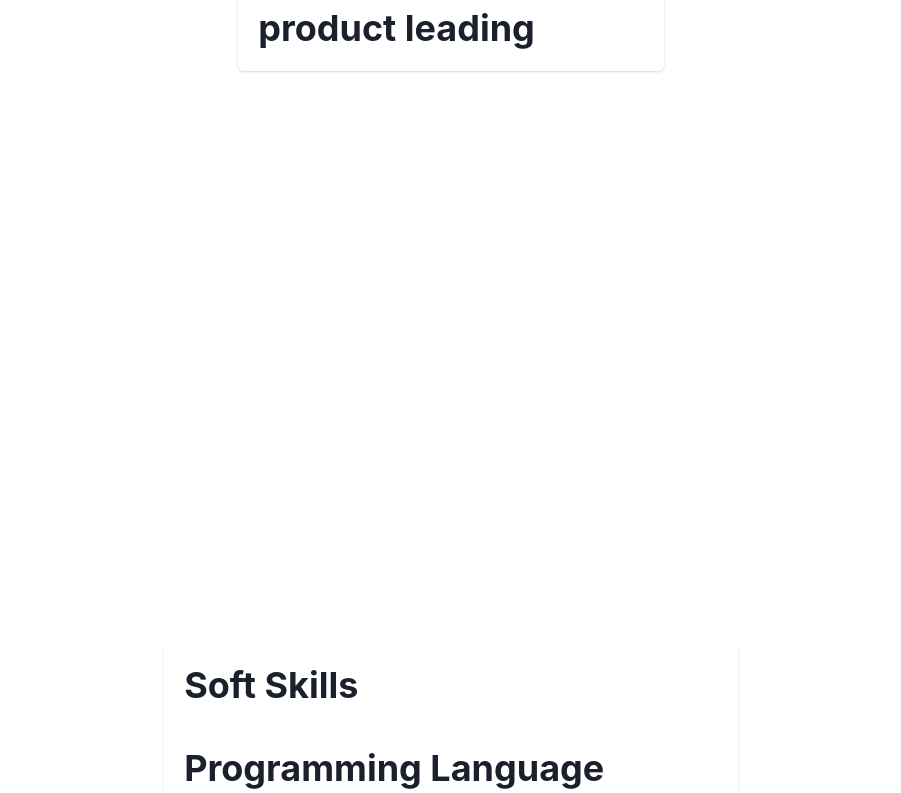
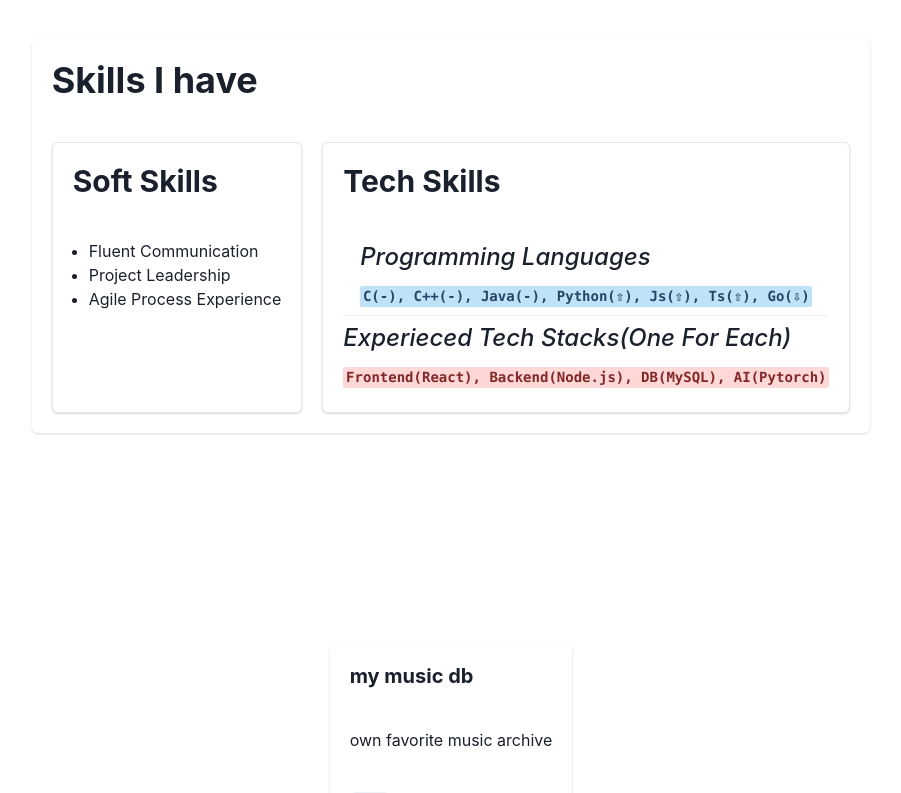
Before and after one commit to minusmo/abstract, a React (Vite) app: page / in a window 1280 px wide. Shown: the part 1780-2573 px from the top of the page, without its empty margins (189-1090 px from the left). Built offline with nearby package versions, Linux system fonts and the light colour scheme.

Commit message:
feat(skills): implement skills

```diff
--- a/src/App.tsx
+++ b/src/App.tsx
@@ -13,6 +13,7 @@ import NavigationBar from './widgets/navigationBar';
 import Projects from './widgets/projects';
 import SoftSkills from './widgets/softSkills';
 import TechSkills from './widgets/techSkills';
+import Skills from './widgets/skills';
 
 const textFontSizes = [16, 18, 24, 30];
 
@@ -36,8 +37,7 @@ const App: FC = () => {
         {/*/>*/}
         <Interests />
         <FeaturedCourses />
-        <SoftSkills softSkills={['fluent communication', 'product leading']} />
-        <TechSkills />
+        <Skills />
         <Projects projects={projects} />
         <Contact />
       </VStack>
--- /dev/null
+++ b/src/widgets/skills/index.tsx
@@ -0,0 +1,9 @@
+import React, { FC } from 'react';
+import SkillsPresenter from './presenter';
+
+interface ISkillsContainer {}
+const SkillsContainer: FC<ISkillsContainer> = ({}: ISkillsContainer) => {
+  return <SkillsPresenter />;
+};
+
+export default SkillsContainer;
--- /dev/null
+++ b/src/widgets/skills/presenter.tsx
@@ -0,0 +1,102 @@
+import { motion } from 'framer-motion';
+import React, { FC } from 'react';
+
+import {
+  Card,
+  CardBody,
+  CardHeader,
+  Center,
+  Code,
+  Divider,
+  Heading,
+  Image,
+  List,
+  ListItem,
+  SimpleGrid,
+  Stat,
+  StatLabel,
+  StatNumber,
+  Text,
+  UnorderedList,
+  VStack,
+  Wrap,
+  WrapItem,
+} from '@chakra-ui/react';
+
+const SkillsPresenter: FC = () => (
+  <motion.div
+    initial={{ opacity: 0 }}
+    whileInView={{ opacity: 1 }}
+    transition={{ duration: 3 }}
+    viewport={{ once: false }}
+  >
+    <Center w="100vw" h="100vh">
+      <Card>
+        <CardHeader>
+          <Heading>Skills I have</Heading>
+        </CardHeader>
+        <CardBody>
+          <Wrap spacing={5}>
+            <WrapItem>
+              <Card variant="outline" width="100%" h={'100%'}>
+                <CardHeader>
+                  <Heading as="h2" fontSize="3xl">
+                    Soft Skills
+                  </Heading>
+                </CardHeader>
+                <CardBody>
+                  <UnorderedList>
+                    <ListItem>Fluent Communication</ListItem>
+                    <ListItem>Project Leadership</ListItem>
+                    <ListItem>Agile Process Experience</ListItem>
+                  </UnorderedList>
+                </CardBody>
+              </Card>
+            </WrapItem>
+            <WrapItem>
+              <Card variant="outline" width="100%" h={'100%'}>
+                <CardHeader>
+                  <Heading as="h2" fontSize="3xl">
+                    Tech Skills
+                  </Heading>
+                </CardHeader>
+                <CardBody>
+                  <VStack spacing={1}>
+                    <Stat>
+                      <StatLabel>
+                        <Text as="em" fontSize="2xl">
+                          Programming Languages
+                        </Text>
+                      </StatLabel>
+                      <StatNumber>
+                        <Code colorScheme="blue">
+                          C(-), C++(-), Java(-), Python(⇧), Js(⇧), Ts(⇧), Go(⇩)
+                        </Code>
+                      </StatNumber>
+                    </Stat>
+                    <Divider />
+                    <Stat>
+                      <StatLabel>
+                        <Text as="em" fontSize="2xl">
+                          Experieced Tech Stacks(One For Each)
+                        </Text>
+                      </StatLabel>
+                      <StatNumber>
+                        <Code colorScheme="red">
+                          Frontend(React), Backend(Node.js), DB(MySQL),
+                          AI(Pytorch)
+                        </Code>
+                      </StatNumber>
+                    </Stat>
+                  </VStack>
+                </CardBody>
+              </Card>
+            </WrapItem>
+          </Wrap>
+        </CardBody>
+      </Card>
+    </Center>
+  </motion.div>
+);
+
+export default SkillsPresenter;
```
